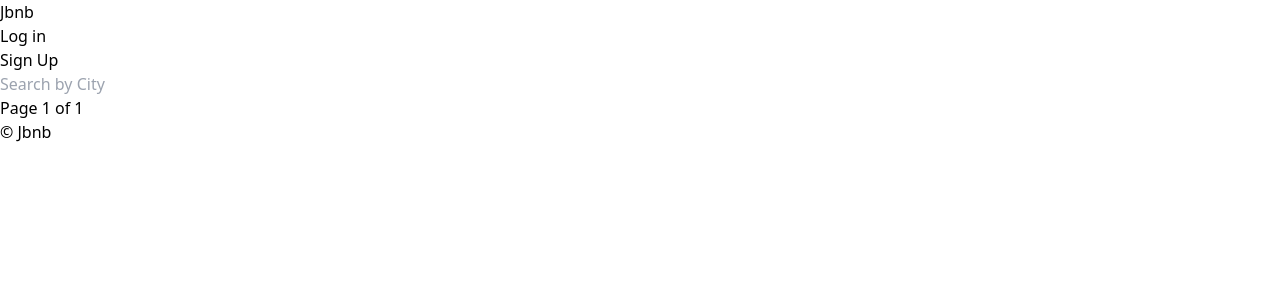
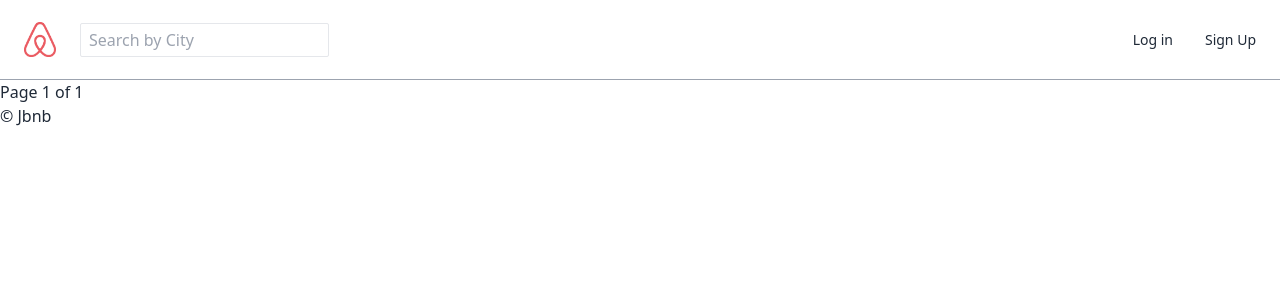
Before and after one commit to jing341/Jbnb, a Django app: page / in a window 1280 px wide. Shown: the top 300 px of the page. Run offline with Django 3.2, Linux system fonts and the light colour scheme; data that the repository does not hold is empty; style sheets or scripts are compiled from the project's sources.

Commit message:
#20.1 Header part One

```diff
--- a/templates/base.html
+++ b/templates/base.html
@@ -8,15 +8,20 @@
     <link rel="stylesheet" href="{% static 'css/styles.css' %}">
     <title>{% block page_title %}{% endblock page_title %}| Jbnb</title>
   </head>
-  <body>
-    <header>
-    {% include "partials/nav.html" %}
+  <body class="text-gray-800">
+    <header class="container max-w-full flex items-center justify-between px-6 h-20 border-b border-gray-400">
+      <div class="flex items-center">
+        <a href="{% url "core:home" %}" class="mr-6">
+          <img class="w-8" src="{% static 'img/logo.png' %}">
+        </a>
 
-    {% block search-bar %}
-    <form method="get" action="{% url "rooms:search" %}">
-      <input name="city" placeholder="Search by City" />
-    </form>
-    {% endblock search-bar %}
+        {% block search-bar %}
+        <form method="get" action="{% url "rooms:search" %}">
+          <input class="border p-2 py-1 rounded-sm" name="city" placeholder="Search by City" />
+        </form>
+        {% endblock search-bar %}
+      </div>
+      {% include "partials/nav.html" %}
 
     </header>
 
--- a/templates/partials/nav.html
+++ b/templates/partials/nav.html
@@ -1,11 +1,8 @@
-<a href="{% url "core:home" %}">Jbnb</a>
-  <ul>
-
+<ul class="flex items-center text-sm font-medium">
     {% if user.is_authenticated %}
-    <li><a href="{% url "users:logout" %}">Log out</a></li>
+        <li class="ml-8"><a href="{% url "users:logout" %}">Log out</a></li>
     {% else %}
-    <li><a href="{% url "users:login" %}">Log in</a></li>
-    <li><a href="{% url "users:signup" %}">Sign Up</a></li>
+        <li class="ml-8"><a href="{% url "users:login" %}">Log in</a></li>
+        <li class="ml-8"><a href="{% url "users:signup" %}">Sign Up</a></li>
     {% endif %}
-
-  </ul>
+</ul>
```
Also changed, not shown: static/img/logo.png (added).
